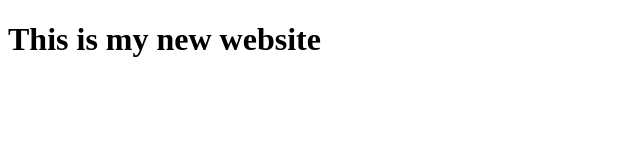
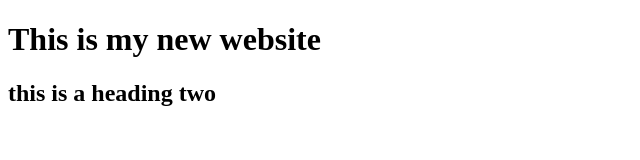
Before and after one commit to rajibul0007/my-website, a plain HTML site: page index.html in a window 1280 px wide. Shown: the whole page, without its empty margins (0-640 px from the left). Drawn offline with Linux system fonts and the light colour scheme.

Commit message:
added header area

```diff
--- a/index.html
+++ b/index.html
@@ -7,5 +7,6 @@
 </head>
 <body>
     <h1>This is my new website</h1>
+    <h2>this is a heading two</h2>
 </body>
 </html>
```
